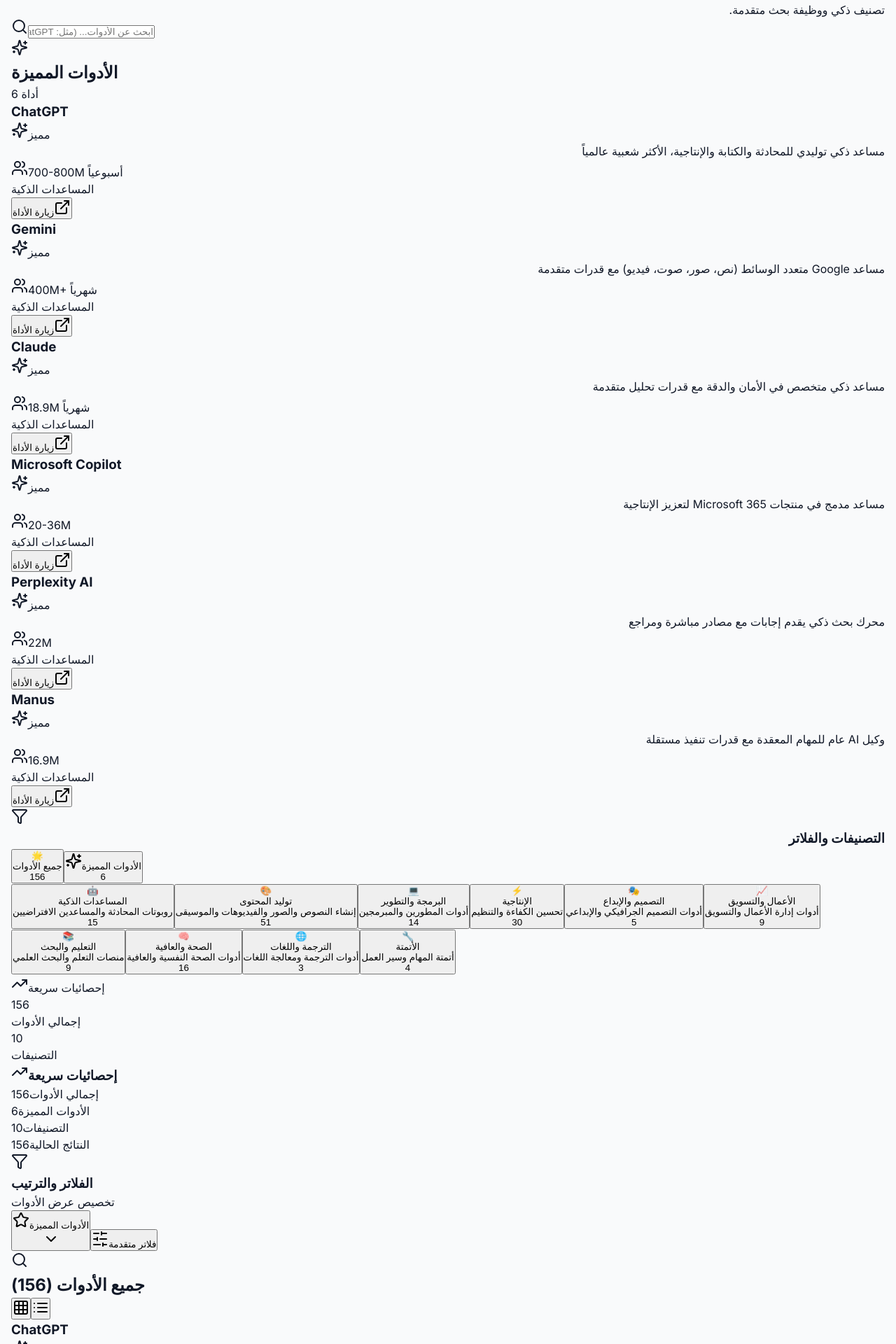
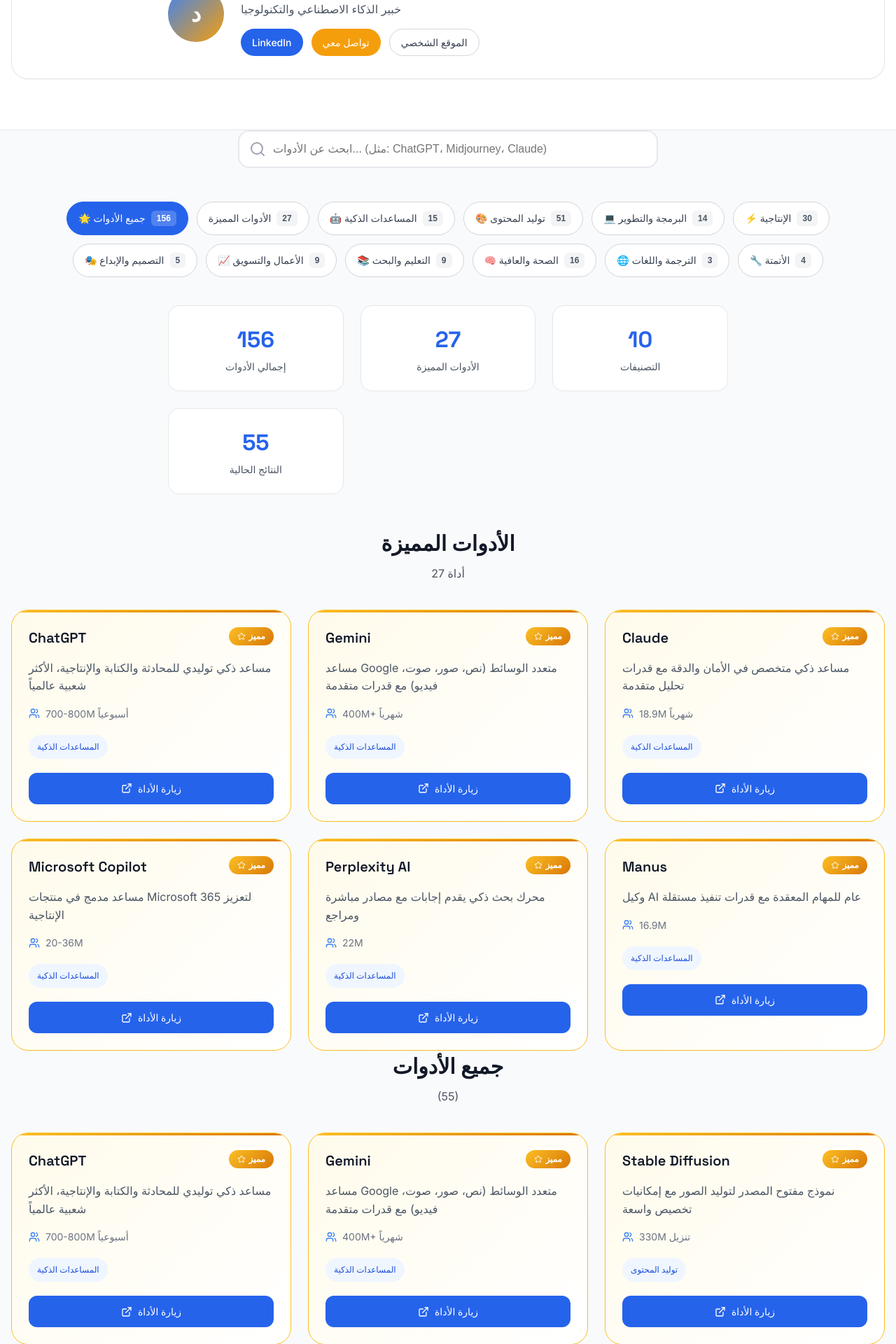
Before and after one commit to Alsenosy2024/AI-tools, a React (Vite) app: page / in a window 1280 px wide. Shown: the part 240-2160 px from the top of the page at 70% size. Built offline with nearby package versions, Linux system fonts and the light colour scheme.

Commit message:
Version 7: Save current changes

```diff
--- a/src/App.jsx
+++ b/src/App.jsx
@@ -1,29 +1,17 @@
-import { useState, useMemo, useEffect } from 'react';
-import { Sparkles, TrendingUp, Filter, Grid3X3, List, Search } from 'lucide-react';
-import { Button } from '@/components/ui/button';
-import { Badge } from '@/components/ui/badge';
-import { Tabs, TabsContent, TabsList, TabsTrigger } from '@/components/ui/tabs';
-import { Card, CardContent } from '@/components/ui/card';
-import Header from './components/Header';
-import Footer from './components/Footer';
-import SearchBar from './components/SearchBar';
-import CategoryFilter from './components/CategoryFilter';
-import AdvancedFilters from './components/AdvancedFilters';
-import ToolCard from './components/ToolCard';
+import React, { useState, useMemo } from 'react';
+import { Search, Users, Star, ExternalLink, Filter } from 'lucide-react';
 import { aiTools, categories } from './data/tools';
 import './App.css';
 
 function App() {
   const [searchTerm, setSearchTerm] = useState('');
   const [selectedCategory, setSelectedCategory] = useState('all');
-  const [viewMode, setViewMode] = useState('grid');
   const [sortBy, setSortBy] = useState('featured');
   const [filters, setFilters] = useState({
     showFeatured: false,
     showFree: false,
     minUsers: 0,
-    maxUsers: 1000000000,
-    hasDescription: false
+    maxUsers: 1000000000
   });
 
   // Parse user count for sorting and filtering
@@ -49,61 +37,38 @@ function App() {
       return (
         tool.name.toLowerCase().includes(searchLower) ||
         tool.description.toLowerCase().includes(searchLower) ||
-        category?.name.toLowerCase().includes(searchLower) ||
-        category?.description.toLowerCase().includes(searchLower) ||
-        // Search in Arabic and English
-        tool.name.includes(term) ||
-        tool.description.includes(term) ||
-        category?.name.includes(term)
+        tool.company.toLowerCase().includes(searchLower) ||
+        (category && category.name.toLowerCase().includes(searchLower))
       );
     });
   };
 
-  // Apply advanced filters
-  const applyAdvancedFilters = (tools, currentFilters) => {
-    return tools.filter(tool => {
-      // Featured filter
-      if (currentFilters.showFeatured && !tool.featured) return false;
-
-      // Free filter (tools with "Get instant access" or specific free indicators)
-      if (currentFilters.showFree) {
-        const isFree = tool.users.includes('Get instant access') ||
-                      tool.name.toLowerCase().includes('free') ||
-                      tool.description.toLowerCase().includes('مجان');
-        if (!isFree) return false;
-      }
-
-      // User count range filter
-      const userCount = parseUsers(tool.users);
-      if (userCount < currentFilters.minUsers || userCount > currentFilters.maxUsers) {
-        return false;
-      }
-
-      // Description filter
-      if (currentFilters.hasDescription && (!tool.description || tool.description.length < 20)) {
-        return false;
-      }
-
-      return true;
-    });
-  };
-
-  // Filter and search tools
+  // Filter and sort tools
   const filteredTools = useMemo(() => {
     let filtered = aiTools;
-
-    // Apply category filter
-    if (selectedCategory === 'featured') {
-      filtered = filtered.filter(tool => tool.featured);
-    } else if (selectedCategory !== 'all') {
-      filtered = filtered.filter(tool => tool.category === selectedCategory);
-    }
 
     // Apply search
     filtered = searchTools(filtered, searchTerm);
 
+    // Apply category filter
+    if (selectedCategory !== 'all') {
+      filtered = filtered.filter(tool => tool.category === selectedCategory);
+    }
+
     // Apply advanced filters
-    filtered = applyAdvancedFilters(filtered, filters);
+    if (filters.showFeatured) {
+      filtered = filtered.filter(tool => tool.featured);
+    }
+
+    if (filters.showFree) {
+      filtered = filtered.filter(tool => tool.pricing === 'مجاني' || tool.pricing === 'Free');
+    }
+
+    // Apply user count filter
+    filtered = filtered.filter(tool => {
+      const userCount = parseUsers(tool.users);
+      return userCount >= filters.minUsers && userCount <= filters.maxUsers;
+    });
 
     // Sort tools
     filtered.sort((a, b) => {
@@ -111,15 +76,14 @@ function App() {
         case 'featured':
           if (a.featured && !b.featured) return -1;
           if (!a.featured && b.featured) return 1;
-          return 0;
+          return parseUsers(b.users) - parseUsers(a.users);
         case 'name':
           return a.name.localeCompare(b.name);
         case 'users':
-          const aUsers = parseUsers(a.users);
-          const bUsers = parseUsers(b.users);
-          return bUsers - aUsers;
+          return parseUsers(b.users) - parseUsers(a.users);
+        case 'company':
+          return a.company.localeCompare(b.company);
         case 'newest':
-          // For demo purposes, sort by ID (assuming higher ID = newer)
           return b.id - a.id;
         default:
           return 0;
@@ -129,244 +93,255 @@ function App() {
     return filtered;
   }, [searchTerm, selectedCategory, sortBy, filters]);
 
-  // Count tools by category
-  const toolCounts = useMemo(() => {
-    const counts = {};
-    categories.forEach(category => {
-      counts[category.id] = aiTools.filter(tool => tool.category === category.id).length;
-    });
-    return counts;
+  // Get category stats
+  const categoryStats = useMemo(() => {
+    const stats = categories.map(category => ({
+      ...category,
+      count: aiTools.filter(tool => tool.category === category.id).length
+    }));
+
+    const totalTools = aiTools.length;
+    const featuredTools = aiTools.filter(tool => tool.featured).length;
+
+    return {
+      categories: stats,
+      total: totalTools,
+      featured: featuredTools
+    };
   }, []);
-
-  // Featured tools
-  const featuredTools = useMemo(() => {
-    return aiTools.filter(tool => tool.featured).slice(0, 6);
-  }, []);
-
-  // Popular searches (could be dynamic in real app)
-  const popularSearches = [
-    'ChatGPT', 'Midjourney', 'تصميم', 'برمجة', 'كتابة', 'فيديو'
-  ];
-
-  const handleSearch = (term) => {
-    setSearchTerm(term);
-  };
-
-  const handleClearSearch = () => {
-    setSearchTerm('');
-  };
-
-  const handleCategoryChange = (categoryId) => {
-    setSelectedCategory(categoryId);
-  };
-
-  const handleApplyFilters = (newFilters) => {
-    setFilters(newFilters);
-  };
 
   const handleResetFilters = () => {
     setFilters({
       showFeatured: false,
       showFree: false,
       minUsers: 0,
-      maxUsers: 1000000000,
-      hasDescription: false
+      maxUsers: 1000000000
     });
   };
 
-  // Get current section title
-  const getSectionTitle = () => {
-    if (searchTerm) {
-      return `نتائج البحث عن "${searchTerm}" (${filteredTools.length})`;
-    }
-    if (selectedCategory === 'all') {
-      return `جميع الأدوات (${filteredTools.length})`;
-    }
-    if (selectedCategory === 'featured') {
-      return `الأدوات المميزة (${filteredTools.length})`;
-    }
-    const category = categories.find(cat => cat.id === selectedCategory);
-    return `${category?.name} (${filteredTools.length})`;
-  };
+  return (
+    <div className="app">
+      {/* Header */}
+      <header className="header">
+        <div className="container">
+          <div className="header-content">
+            <h1 className="header-title">أدوات الذكاء الاصطناعي</h1>
+            <p className="header-subtitle">مجموعة شاملة من أفضل أدوات الذكاء الاصطناعي لعام 2025</p>
 
-  return (
-    <div className="min-h-screen bg-gradient-to-br from-background via-background/98 to-background/95">
-      <Header />
-
-      <main className="container mx-auto px-6 py-12">
-        {/* Search Section */}
-        <div className="mb-12">
-          <SearchBar
-            onSearch={handleSearch}
-            searchTerm={searchTerm}
-            onClear={handleClearSearch}
-            popularSearches={popularSearches}
-          />
-        </div>
-
-        {/* Featured Tools Section - Only show when no search/filter is active */}
-        {!searchTerm && selectedCategory === 'all' && Object.values(filters).every(v => !v || v === 0 || v === 1000000000) && (
-          <section className="mb-16">
-            <div className="flex items-center gap-3 mb-8">
-              <div className="bg-gradient-to-r from-primary to-secondary p-2 rounded-xl">
-                <Sparkles className="w-6 h-6 text-primary-foreground" />
-              </div>
-              <h2 className="text-3xl font-bold text-foreground">الأدوات المميزة</h2>
-              <Badge variant="secondary" className="bg-primary/10 text-primary">
-                {featuredTools.length} أداة
-              </Badge>
-            </div>
-
-            <div className="grid grid-cols-1 md:grid-cols-2 lg:grid-cols-3 gap-6 mb-8">
-              {featuredTools.map((tool) => (
-                <ToolCard
-                  key={tool.id}
-                  tool={tool}
-                  category={categories.find(cat => cat.id === tool.category)}
-                />
-              ))}
-            </div>
-          </section>
-        )}
-
-        {/* Main Content */}
-        <section>
-          <div className="flex flex-col xl:flex-row gap-8">
-            {/* Sidebar - Categories and Stats */}
-            <aside className="xl:w-80 space-y-6">
-              <CategoryFilter
-                categories={categories}
-                selectedCategory={selectedCategory}
-                onCategoryChange={handleCategoryChange}
-                toolCounts={toolCounts}
-                featuredCount={featuredTools.length}
-              />
-
-              {/* Quick Stats Card */}
-              <Card className="bg-background/60 backdrop-blur-sm border-border/50 shadow-xl">
-                <CardContent className="p-6">
-                  <h3 className="text-lg font-semibold mb-4 text-foreground flex items-center gap-2">
-                    <TrendingUp className="w-5 h-5 text-primary" />
-                    إحصائيات سريعة
-                  </h3>
-                  <div className="space-y-3">
-                    <div className="flex items-center justify-between">
-                      <span className="text-muted-foreground">إجمالي الأدوات</span>
-                      <Badge variant="secondary">{aiTools.length}</Badge>
-                    </div>
-                    <div className="flex items-center justify-between">
-                      <span className="text-muted-foreground">الأدوات المميزة</span>
-                      <Badge variant="secondary">{featuredTools.length}</Badge>
-                    </div>
-                    <div className="flex items-center justify-between">
-                      <span className="text-muted-foreground">التصنيفات</span>
-                      <Badge variant="secondary">{categories.length}</Badge>
-                    </div>
-                    <div className="flex items-center justify-between">
-                      <span className="text-muted-foreground">النتائج الحالية</span>
-                      <Badge variant="outline">{filteredTools.length}</Badge>
-                    </div>
-                  </div>
-                </CardContent>
-              </Card>
-            </aside>
-
-            {/* Main Content Area */}
-            <div className="flex-1">
-              {/* Advanced Filters */}
-              <div className="mb-8">
-                <AdvancedFilters
-                  sortBy={sortBy}
-                  setSortBy={setSortBy}
-                  viewMode={viewMode}
-                  setViewMode={setViewMode}
-                  filters={filters}
-                  setFilters={setFilters}
-                  onApplyFilters={handleApplyFilters}
-                  onResetFilters={handleResetFilters}
-                />
-              </div>
-
-              {/* Section Header */}
-              <div className="flex flex-col sm:flex-row items-start sm:items-center justify-between gap-4 mb-8">
-                <div className="flex items-center gap-3">
-                  <div className="bg-gradient-to-r from-primary to-secondary p-2 rounded-xl">
-                    <Search className="w-5 h-5 text-primary-foreground" />
-                  </div>
-                  <h2 className="text-2xl font-bold text-foreground">
-                    {getSectionTitle()}
-                  </h2>
-                </div>
-
-                <div className="flex items-center gap-2">
-                  {/* View Mode Toggle */}
-                  <div className="flex items-center border border-border/50 rounded-lg p-1">
-                    <Button
-                      variant={viewMode === 'grid' ? 'default' : 'ghost'}
-                      size="sm"
-                      onClick={() => setViewMode('grid')}
-                      className="h-8 w-8 p-0"
-                    >
-                      <Grid3X3 className="w-4 h-4" />
-                    </Button>
-                    <Button
-                      variant={viewMode === 'list' ? 'default' : 'ghost'}
-                      size="sm"
-                      onClick={() => setViewMode('list')}
-                      className="h-8 w-8 p-0"
-                    >
-                      <List className="w-4 h-4" />
-                    </Button>
+            {/* Developer Profile */}
+            <div className="developer-profile">
+              <div className="profile-content">
+                <div className="profile-avatar">د</div>
+                <div className="profile-info">
+                  <h3 className="profile-name">د. أحمد السنوسي</h3>
+                  <p className="profile-title">خبير الذكاء الاصطناعي والتكنولوجيا</p>
+                  <div className="profile-links">
+                    <a href="https://www.linkedin.com/in/alsenosy" className="profile-link primary" target="_blank" rel="noopener noreferrer">
+                      LinkedIn
+                    </a>
+                    <a href="mailto:contact@alsenosy.com" className="profile-link secondary">
+                      تواصل معي
+                    </a>
+                    <a href="https://alsenosy.com" className="profile-link outline" target="_blank" rel="noopener noreferrer">
+                      الموقع الشخصي
+                    </a>
                   </div>
                 </div>
               </div>
+            </div>
+          </div>
+        </div>
+      </header>
 
-              {/* Tools Grid/List */}
+      {/* Search Section */}
+      <section className="search-section">
+        <div className="container">
+          <div className="search-container">
+            <Search className="search-icon" />
+            <input
+              type="text"
+              placeholder="ابحث عن الأدوات... (مثل: ChatGPT، Midjourney، Claude)"
+              value={searchTerm}
+              onChange={(e) => setSearchTerm(e.target.value)}
+              className="search-input"
+            />
+          </div>
+        </div>
+      </section>
+
+      {/* Filters Section */}
+      <section className="filters-section">
+        <div className="container">
+          <div className="category-filters">
+            <button
+              onClick={() => setSelectedCategory('all')}
+              className={`category-button ${selectedCategory === 'all' ? 'active' : ''}`}
+            >
+              🌟 جميع الأدوات
+              <span className="category-count">{categoryStats.total}</span>
+            </button>
+            <button
+              onClick={() => setSelectedCategory('featured')}
+              className={`category-button ${selectedCategory === 'featured' ? 'active' : ''}`}
+            >
+              الأدوات المميزة
+              <span className="category-count">{categoryStats.featured}</span>
+            </button>
+            {categoryStats.categories.map((category) => (
+              <button
+                key={category.id}
+                onClick={() => setSelectedCategory(category.id)}
+                className={`category-button ${selectedCategory === category.id ? 'active' : ''}`}
+              >
+                {category.icon} {category.name}
+                <span className="category-count">{category.count}</span>
+              </button>
+            ))}
+          </div>
+        </div>
+      </section>
+
+      {/* Stats Section */}
+      <section className="stats-section">
+        <div className="container">
+          <div className="stats-grid">
+            <div className="stat-card">
+              <div className="stat-number">{categoryStats.total}</div>
+              <div className="stat-label">إجمالي الأدوات</div>
+            </div>
+            <div className="stat-card">
+              <div className="stat-number">{categoryStats.featured}</div>
+              <div className="stat-label">الأدوات المميزة</div>
+            </div>
+            <div className="stat-card">
+              <div className="stat-number">{categoryStats.categories.length}</div>
+              <div className="stat-label">التصنيفات</div>
+            </div>
+            <div className="stat-card">
+              <div className="stat-number">{filteredTools.length}</div>
+              <div className="stat-label">النتائج الحالية</div>
+            </div>
+          </div>
+        </div>
+      </section>
+
+      {/* Tools Section */}
+      <main className="tools-section">
+        <div className="container">
+          {selectedCategory === 'all' && !searchTerm && (
+            <>
+              <h2 className="section-title">الأدوات المميزة</h2>
+              <p className="section-subtitle">{categoryStats.featured} أداة</p>
+              <div className="tools-grid">
+                {aiTools.filter(tool => tool.featured).slice(0, 6).map((tool) => (
+                  <ToolCard key={tool.id} tool={tool} />
+                ))}
+              </div>
+            </>
+          )}
+
+          <h2 className="section-title">
+            {selectedCategory === 'all' ? 'جميع الأدوات' :
+             selectedCategory === 'featured' ? 'الأدوات المميزة' :
+             categories.find(cat => cat.id === selectedCategory)?.name || 'الأدوات'}
+          </h2>
+          <p className="section-subtitle">({filteredTools.length})</p>
+
           {filteredTools.length > 0 ? (
-                <div className={`grid gap-6 ${
-                  viewMode === 'grid'
-                    ? 'grid-cols-1 md:grid-cols-2 xl:grid-cols-3'
-                    : 'grid-cols-1'
-                }`}>
+            <div className="tools-grid">
               {filteredTools.map((tool) => (
-                    <ToolCard
-                      key={tool.id}
-                      tool={tool}
-                      category={categories.find(cat => cat.id === tool.category)}
-                    />
+                <ToolCard key={tool.id} tool={tool} />
               ))}
             </div>
           ) : (
-                <div className="text-center py-16">
-                  <div className="bg-muted/20 rounded-full w-24 h-24 flex items-center justify-center mx-auto mb-6">
-                    <Filter className="w-12 h-12 text-muted-foreground" />
+            <div className="no-results">
+              <div className="no-results-icon">
+                <Filter size={48} />
               </div>
-                  <h3 className="text-xl font-semibold text-foreground mb-2">
-                    لم يتم العثور على أدوات
-                  </h3>
-                  <p className="text-muted-foreground mb-6" dir="rtl">
-                    جرب تغيير مصطلح البحث أو تعديل الفلاتر المطبقة
-                  </p>
-                  <div className="flex items-center justify-center gap-3">
-                    <Button onClick={() => {
+              <h3>لم يتم العثور على أدوات</h3>
+              <p>جرب تغيير مصطلح البحث أو تعديل الفلاتر المطبقة</p>
+              <div className="no-results-actions">
+                <button
+                  onClick={() => {
                     setSearchTerm('');
                     setSelectedCategory('all');
                     handleResetFilters();
-                    }}>
+                  }}
+                  className="reset-button"
+                >
                   إعادة تعيين جميع الفلاتر
-                    </Button>
-                    <Button variant="outline" onClick={() => setSearchTerm('')}>
-                      مسح البحث
-                    </Button>
+                </button>
               </div>
             </div>
           )}
         </div>
-          </div>
-        </section>
       </main>
 
-      <Footer />
+      {/* Footer */}
+      <footer className="footer">
+        <div className="container">
+          <div className="footer-content">
+            <p className="footer-text">
+              اكتشف أحدث وأفضل أدوات الذكاء الاصطناعي المتاحة في 2025. من المساعدات الذكية إلى أدوات توليد المحتوى، ومن أدوات التطوير إلى حلول الأعمال - كل ما تحتاجه في مكان واحد مع تصنيف ذكي ووظيفة بحث متقدمة.
+            </p>
+            <div className="footer-links">
+              <a href="https://www.linkedin.com/in/alsenosy" className="footer-link" target="_blank" rel="noopener noreferrer">
+                LinkedIn
+              </a>
+              <a href="mailto:contact@alsenosy.com" className="footer-link">
+                تواصل معنا
+              </a>
+              <a href="https://alsenosy.com" className="footer-link" target="_blank" rel="noopener noreferrer">
+                الموقع الشخصي
+              </a>
+            </div>
+          </div>
+        </div>
+      </footer>
+    </div>
+  );
+}
+
+// Tool Card Component
+function ToolCard({ tool }) {
+  const category = categories.find(cat => cat.id === tool.category);
+
+  return (
+    <div className={`tool-card ${tool.featured ? 'featured' : ''}`}>
+      <div className="tool-header">
+        <h3 className="tool-name">{tool.name}</h3>
+        {tool.featured && (
+          <div className="featured-badge">
+            <Star size={12} />
+            مميز
+          </div>
+        )}
+      </div>
+
+      <p className="tool-description">{tool.description}</p>
+
+      <div className="tool-meta">
+        <div className="meta-item">
+          <Users className="meta-icon" size={16} />
+          {tool.users}
+        </div>
+      </div>
+
+      <div className="tool-category">
+        {category?.name || 'غير محدد'}
+      </div>
+
+      <div className="tool-actions">
+        <a
+          href={tool.url}
+          target="_blank"
+          rel="noopener noreferrer"
+          className="visit-button"
+        >
+          <ExternalLink size={16} />
+          زيارة الأداة
+        </a>
+      </div>
     </div>
   );
 }
```
Also changed, not shown: src/App.css (+57 -0 lines), 5 other files (tests, documents, lock files or other folders). Lines whose indentation alone changed are shown as unchanged.
